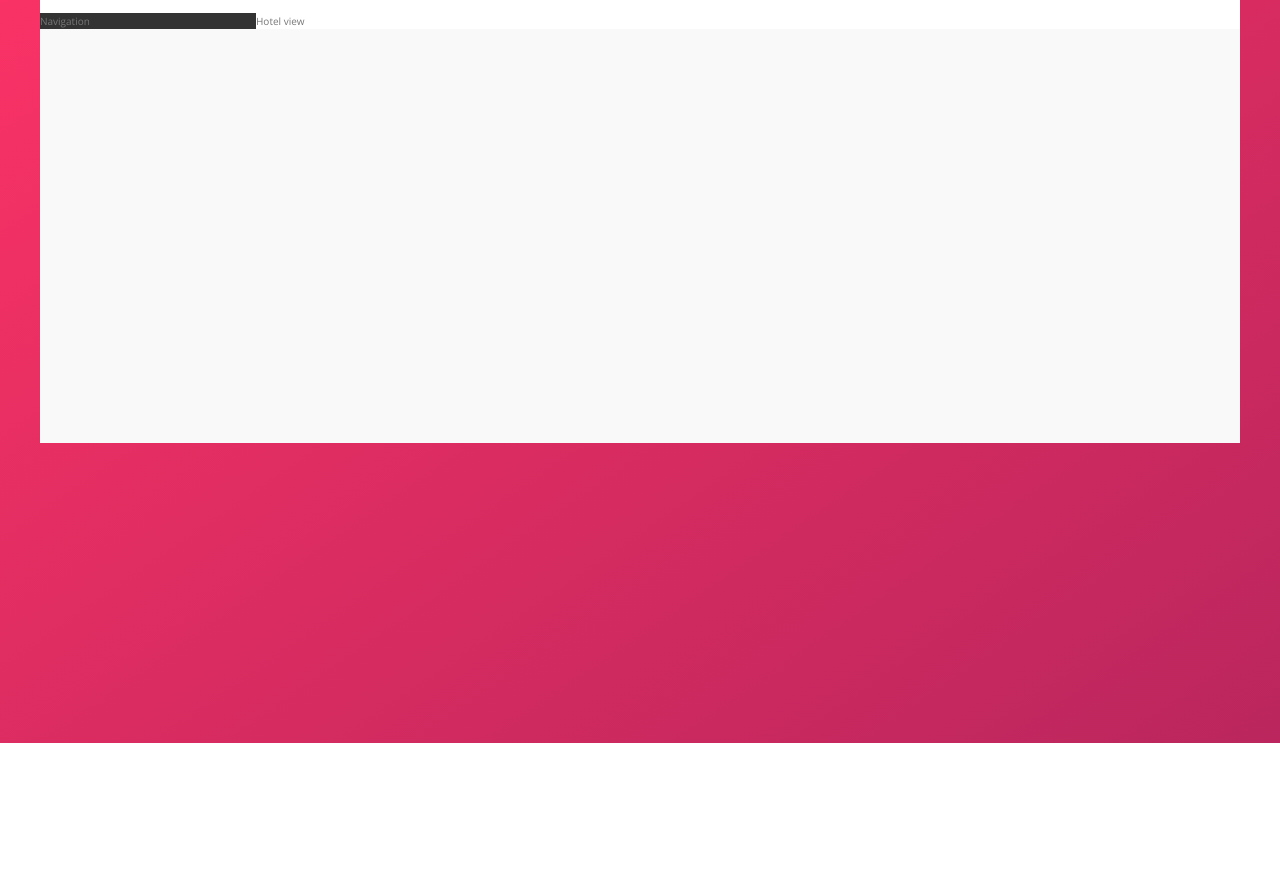
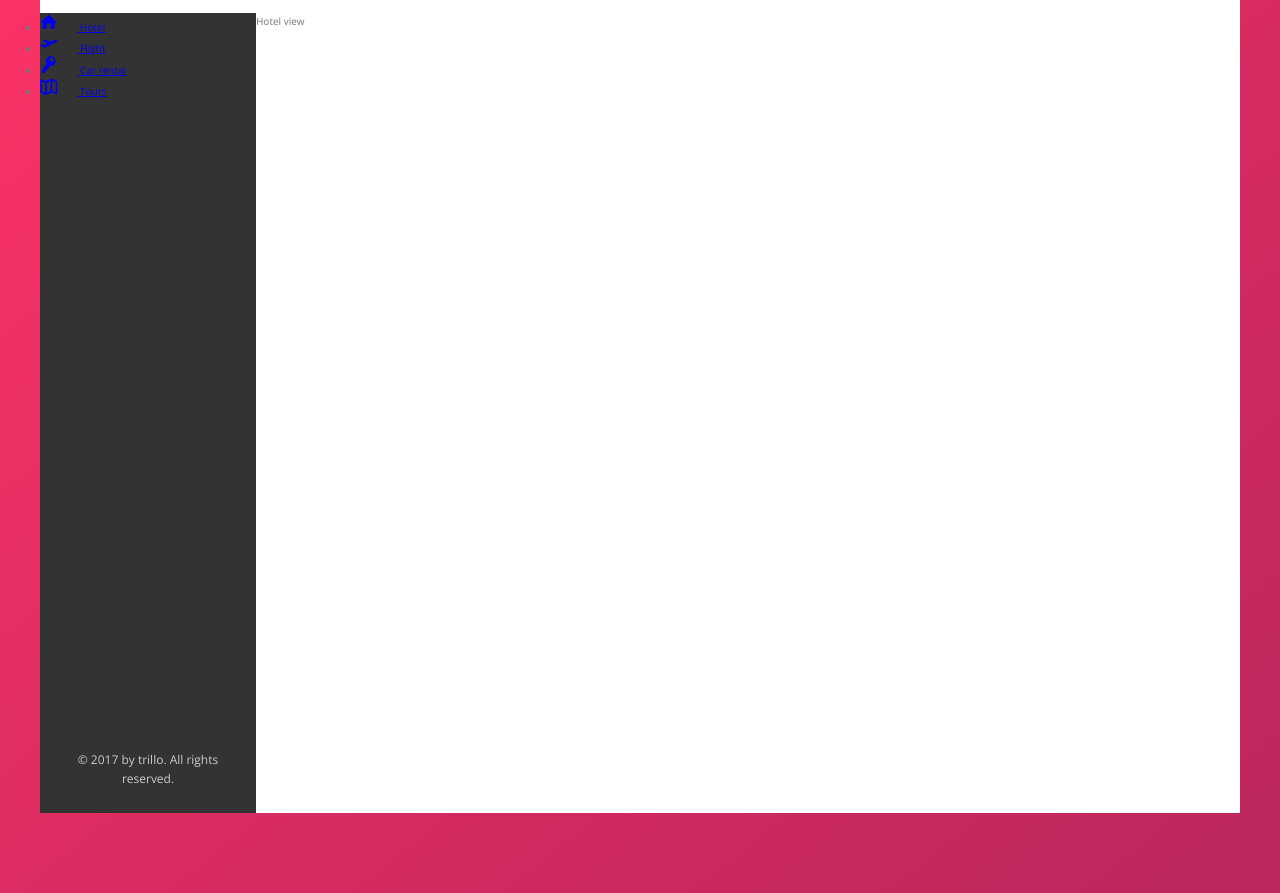
Before and after one commit to DeepLearnerSC/trillo-project, a website: page index.html in a window 1280 px wide. Shown: the part 137-1030 px from the top of the page. Before the commit the page ends 880 px from the top, so only its background shows below. Drawn offline with nearby package versions, Linux system fonts and the light colour scheme.

Commit message:
building the navigation part 1

```diff
--- a/index.html
+++ b/index.html
@@ -44,15 +44,58 @@
             <span class="user-nav__notification">13</span>
           </div>
           <div class="user-nav__user">
-                <img src="img/user.jpg" alt="User photo" class="user-nav__user-photo">
+            <img
+              src="img/user.jpg"
+              alt="User photo"
+              class="user-nav__user-photo"
+            />
             <span class="user-nav__user-name">Jonas</span>
           </div>
         </nav>
       </header>
+
       <div class="content">
         <nav class="sidebar">
-          Navigation
+          <ul class="side-nav">
+            <li class="side-nav__item side-nav__item--active">
+              <a href="#" class="side-nav__link">
+                <svg class="side-nav__icon">
+                  <use xlink:href="img/sprite.svg#icon-home"></use>
+                </svg>
+                <span>Hotel</span>
+              </a>
+            </li>
+            <li class="side-nav__item">
+              <a href="#" class="side-nav__link">
+                <svg class="side-nav__icon">
+                  <use xlink:href="img/sprite.svg#icon-aircraft-take-off"></use>
+                </svg>
+                <span>Flight</span>
+              </a>
+            </li>
+            <li class="side-nav__item">
+              <a href="#" class="side-nav__link">
+                <svg class="side-nav__icon">
+                  <use xlink:href="img/sprite.svg#icon-key"></use>
+                </svg>
+                <span>Car rental</span>
+              </a>
+            </li>
+            <li class="side-nav__item">
+              <a href="#" class="side-nav__link">
+                <svg class="side-nav__icon">
+                  <use xlink:href="img/sprite.svg#icon-map"></use>
+                </svg>
+                <span>Tours</span>
+              </a>
+            </li>
+          </ul>
+
+          <div class="legal">
+            &copy; 2017 by trillo. All rights reserved.
+          </div>
         </nav>
+
         <main class="hotel-view">
           Hotel view
         </main>
--- a/sass/_components.scss
+++ b/sass/_components.scss
@@ -73,12 +73,11 @@
     height: 100%;
     display: flex;
     align-items: center;
-}
+  }
 
-& > *:hover {
+  & > *:hover {
     background-color: var(--color-grey-light-2);
-}
-
+  }
 
   &__icon-box {
     position: relative;
@@ -91,7 +90,7 @@
   }
 
   &__notification {
-    font-size: .8rem;
+    font-size: 0.8rem;
     height: 1.75rem;
     width: 1.75rem;
     border-radius: 50%;
@@ -112,3 +111,38 @@
     margin-right: 1rem;
   }
 }
+
+////////////////////////////////////////
+// SIDE NAVIGATION
+.side-nav {
+  // font-size: 1.4rem;
+  // list-style: none;
+  // margin-top: 3.5rem;
+
+  &__item {
+    // position: relative;
+
+    // &:not(:last-child) {
+    //   margin-bottom: 0.5rem;
+    // }
+  }
+
+  &__link {
+  }
+
+  &__icon {
+    width: 1.75rem;
+    height: 1.75rem;
+    margin-right: 2rem;
+    fill: currentColor;
+  }
+}
+
+////////////////////////////////////////
+// LEGAL TEXT
+.legal {
+  font-size: 1.2rem;
+  color: var(--color-grey-light-4);
+  text-align: center;
+  padding: 2.5rem;
+}
--- a/sass/_layout.scss
+++ b/sass/_layout.scss
@@ -26,9 +26,16 @@
   // remember second value stands for f
   // if it's 0 => we don't want the element to shrink if there's not enough space
   flex: 0 0 18%;
+
+  display: flex;
+  flex-direction: column;
+  justify-content: space-between;
 }
 
 .hotel-view {
   background-color: #fff;
   flex: 1;
+
+  //will remove later
+  height: 80rem;
 }
```
Also changed, not shown: css/style.css. Lines whose indentation alone changed are shown as unchanged.
